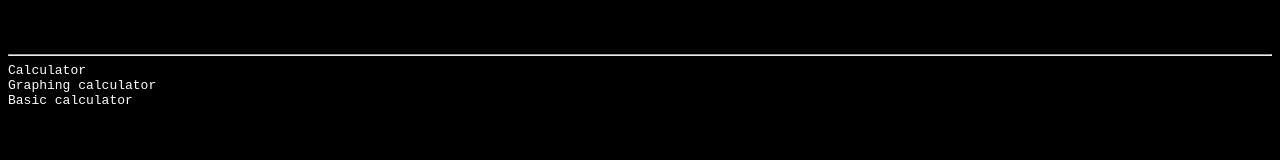
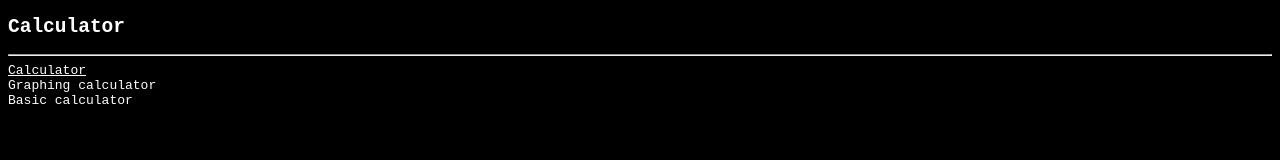
Before and after one commit to LB123658/calculator, a plain HTML site: page options.html in a window 1280 px wide. In both pictures the pointer is over the link "Calculator". Drawn offline with Linux system fonts and the light colour scheme.

Commit message:
Update options.html

```diff
--- a/options.html
+++ b/options.html
@@ -5,6 +5,7 @@
 <style>
   * {
     font-family: monospace;
+    color: white;
   }
   body {
     background: black;
@@ -14,7 +15,7 @@
     color: white;
   }
   a:hover {
-    text-decorations: underline;
+    text-decoration: underline;
   }
   a:focus {
     background: lightgreen;
```
